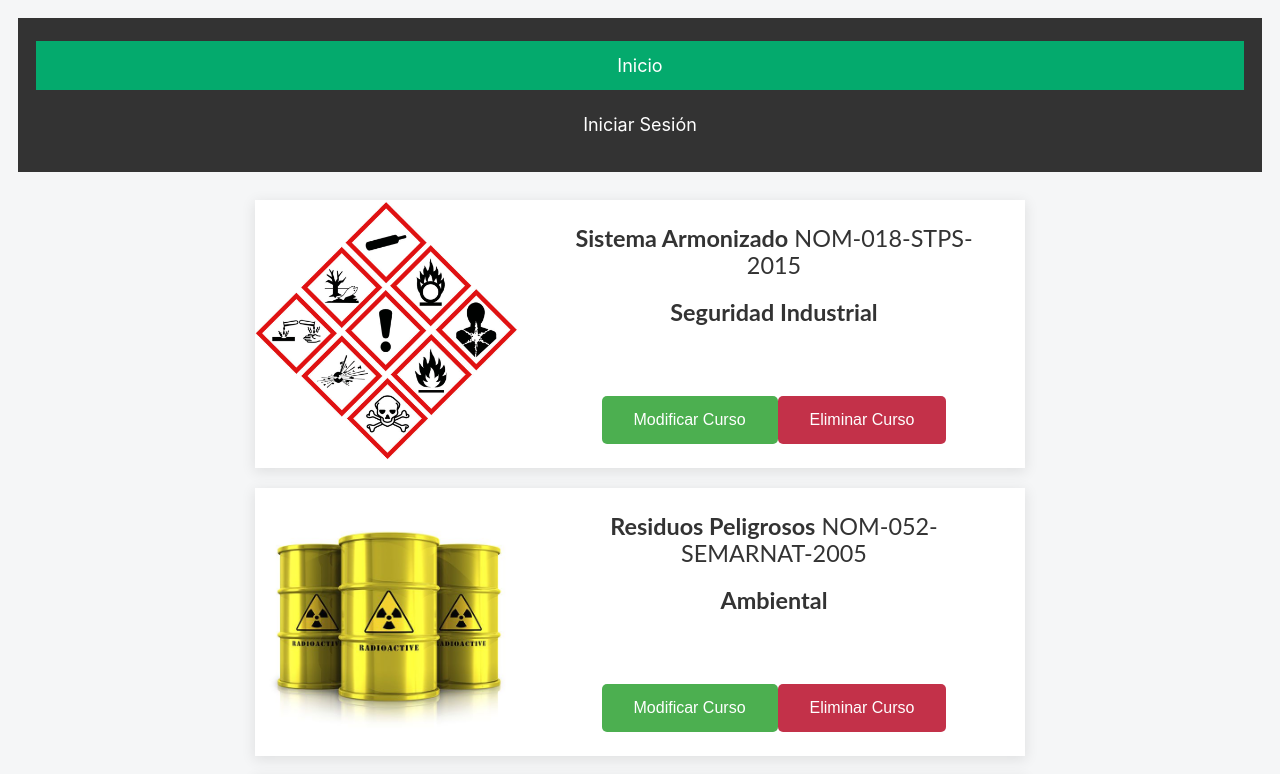
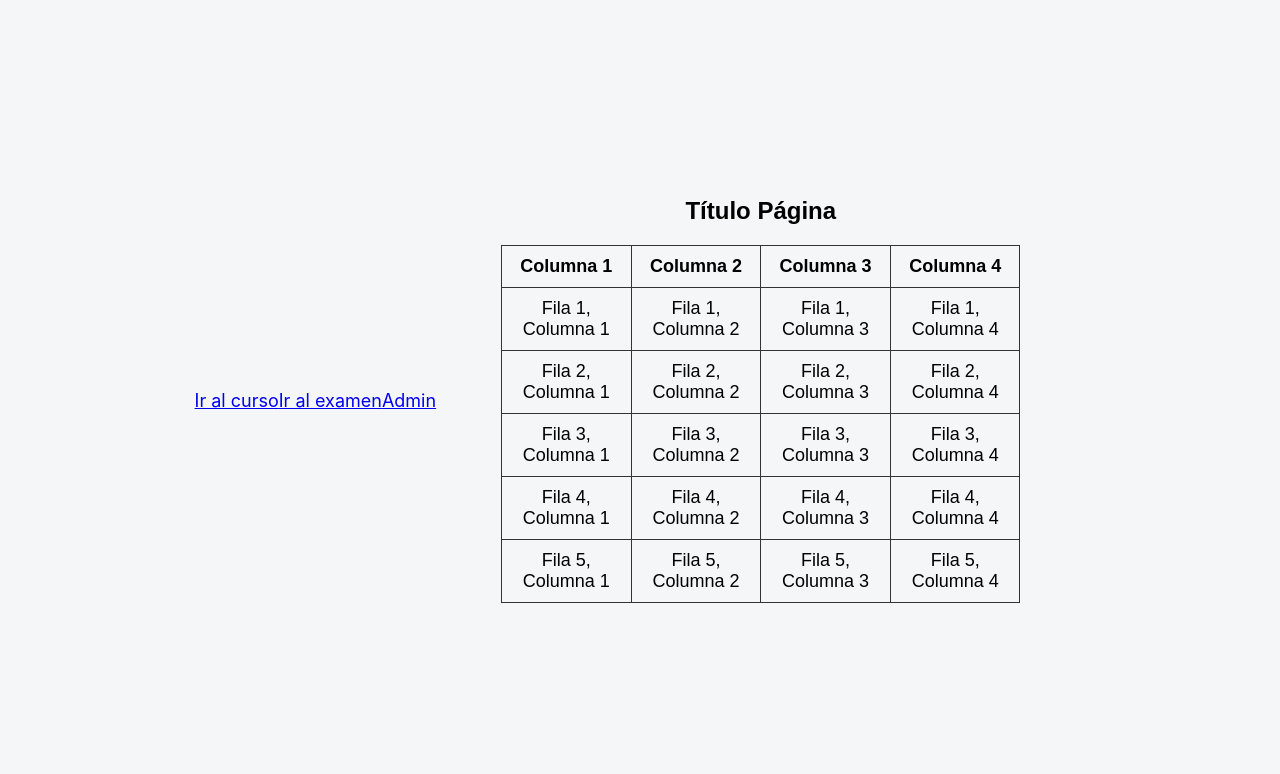
Before and after one commit to chalupo/capacitacion, a React (Create React App) app: page / in a window 1280 px wide. Shown: the top 774 px of the page. Built offline with nearby package versions, Linux system fonts and the light colour scheme.

Commit message:
Se implementa REACT Router para enrutamiento de las diferentes páginas

```diff
--- a/package.json
+++ b/package.json
@@ -8,6 +8,7 @@
     "@testing-library/user-event": "^13.5.0",
     "react": "^18.2.0",
     "react-dom": "^18.2.0",
+    "react-router-dom": "^6.17.0",
     "react-scripts": "5.0.1",
     "web-vitals": "^2.1.4"
   },
--- a/src/App.js
+++ b/src/App.js
@@ -1,8 +1,6 @@
-import logo from './logo.svg';
+import { Routes, Route } from "react-router-dom"
 import './App.css';
-import ListaCursos from './componentes/ListaCursos';
-import Navegacion from './componentes/Navegacion';
-import CursoAdd from './componentes/CursoAdd';
+import Admin from './componentes/Admin';
 import Tabla from './componentes/Tabla';
 import Video from './componentes/Video';
 import Cuestionario from './componentes/Cuestionario';
@@ -10,14 +8,14 @@ import Cuestionario from './componentes/Cuestionario';
 function App() {
   return (
     <>
-    <Navegacion/>
       <div className="App">
         <div className='contenedor-principal'>
-          <ListaCursos/>
-          <CursoAdd/>
-          {/* <Tabla/>
-          <Video/>
-          <Cuestionario/> */}
+          <Routes>
+            <Route path="/" element={ <Tabla /> } />
+            <Route path="curso" element={ <Video /> } />
+            <Route path="examen" element={ <Cuestionario /> } />
+            <Route path="admin" element={ <Admin /> } />
+          </Routes>
         </div>
       </div>
     </>
--- /dev/null
+++ b/src/componentes/Admin.jsx
@@ -0,0 +1,15 @@
+import ListaCursos from './ListaCursos';
+import Navegacion from './Navegacion';
+import CursoAdd from './CursoAdd';
+
+function Admin() {
+	return(
+		<>
+			{/*<Navegacion/>*/}
+        	<ListaCursos/>
+          <CursoAdd/>
+		</>
+	);
+}
+
+export default Admin;
--- a/src/componentes/Tabla.jsx
+++ b/src/componentes/Tabla.jsx
@@ -1,8 +1,13 @@
 import React from "react";
+import { Link } from "react-router-dom";
 import '../css/Tabla.css';
 
 function Tabla() {
     return (
+      <>
+        <Link to="curso">Ir al curso </Link>
+        <Link to="examen">Ir al examen </Link>
+        <Link to="admin">Admin</Link>
         <div className="tabla">
         <h1>Título Página</h1>
         <table>
@@ -48,6 +53,7 @@ function Tabla() {
           </tbody>
         </table>
       </div>
+      </>
     );
 }
 
--- a/src/index.js
+++ b/src/index.js
@@ -2,10 +2,11 @@ import React from 'react';
 import ReactDOM from 'react-dom/client';
 import './index.css';
 import App from './App';
+import { BrowserRouter } from "react-router-dom";
 
 const root = ReactDOM.createRoot(document.getElementById('root'));
 root.render(
-  <React.StrictMode>
+  <BrowserRouter>
     <App />
-  </React.StrictMode>
+  </BrowserRouter>
 );
```
Also changed, not shown: 2 other files (tests, documents, lock files or other folders).
